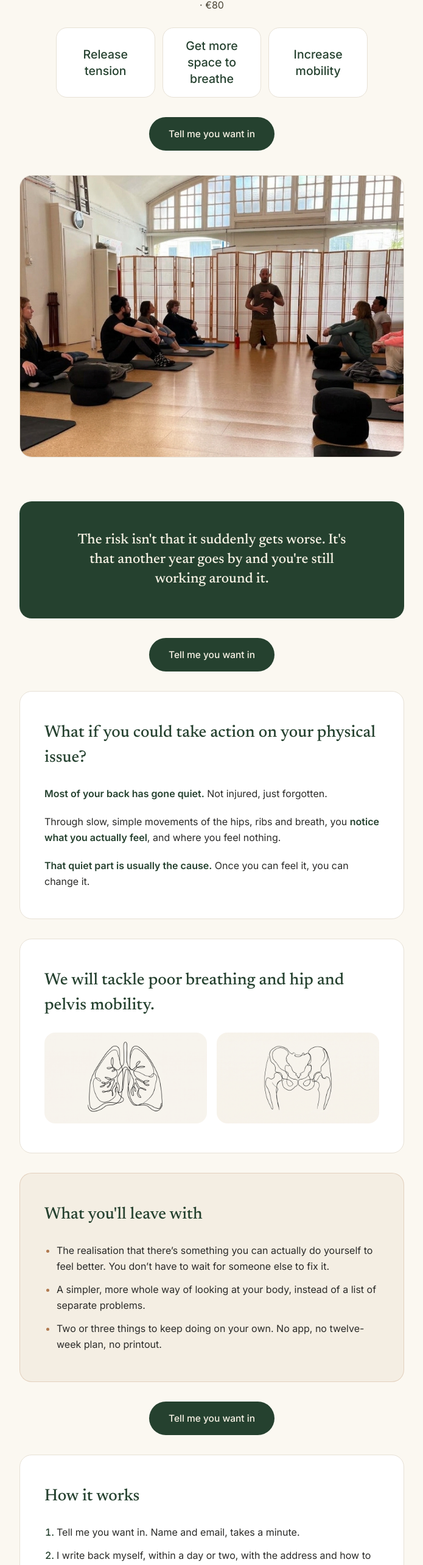
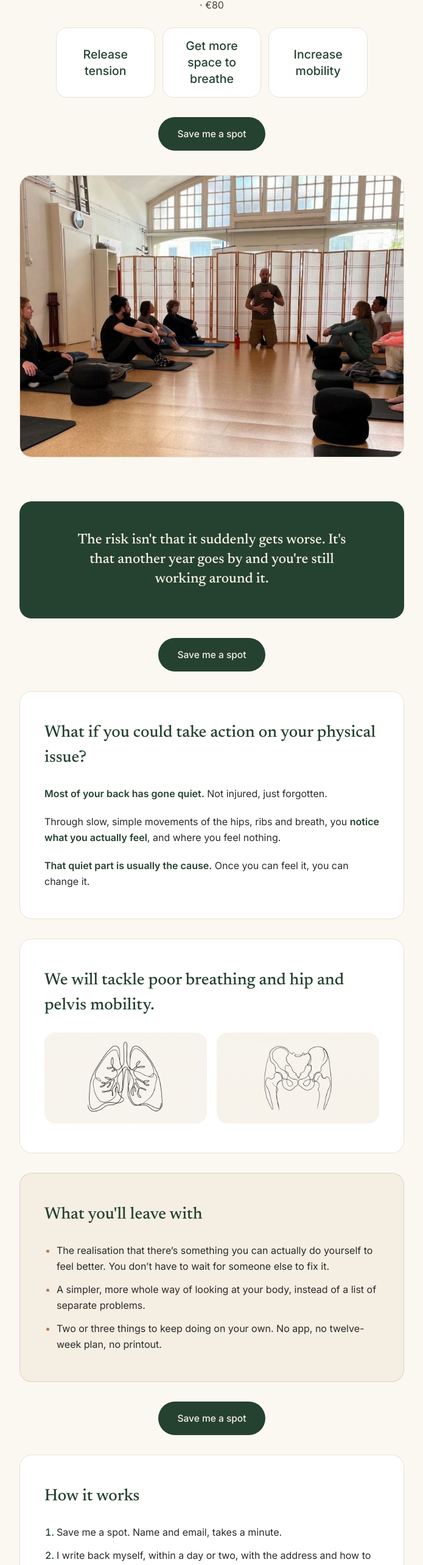
Before and after one commit to VinPOPFrance/James, a Next.js app: page /workshop in a window 1280 px wide. Shown: the part 234-2800 px from the top of the page at 61% size, without its empty margins (292-987 px from the left). Built offline with nearby package versions, Linux system fonts and the light colour scheme; no server answers.

Commit message:
Update workshop page call-to-action to "Save me a spot" for consistency and clarity

```diff
--- a/src/app/workshop/page.tsx
+++ b/src/app/workshop/page.tsx
@@ -48,7 +48,7 @@ const leaveWith = [
 ];
 
 const steps = [
-  "Tell me you want in. Name and email, takes a minute.",
+  "Save me a spot. Name and email, takes a minute.",
   "I write back myself, within a day or two, with the address and how to pay. Bring your mat.",
   "Once you’ve paid, the spot’s yours. At twelve, it closes.",
 ];
@@ -77,7 +77,7 @@ export default function WorkshopPage() {
             ))}
           </ul>
           <a href="#apply" className={`${cta} mt-8`}>
-            Tell me you want in
+            Save me a spot
           </a>
           <div className="mt-10 overflow-hidden rounded-section border border-hairline">
             <Image
@@ -102,7 +102,7 @@ export default function WorkshopPage() {
 
         <div className="text-center">
           <a href="#apply" className={cta}>
-            Tell me you want in
+            Save me a spot
           </a>
         </div>
 
@@ -163,7 +163,7 @@ export default function WorkshopPage() {
 
         <div className="text-center">
           <a href="#apply" className={cta}>
-            Tell me you want in
+            Save me a spot
           </a>
         </div>
 
@@ -205,7 +205,7 @@ export default function WorkshopPage() {
           className={`${card} scroll-mt-6 border border-hairline bg-white text-center`}
         >
           <h2 className="mb-4 font-voice text-[clamp(1.5rem,3.4vw,2rem)] font-medium text-[#25412F]">
-            Tell me you want in
+            Save me a spot
           </h2>
           <p className="mx-auto mb-8 max-w-md text-[15.5px] leading-relaxed">
             Name and email, that&apos;s all I need.
@@ -259,7 +259,7 @@ export default function WorkshopPage() {
                       <input type="hidden" name="ml-submit" value="1" />
                       <div className="ml-form-embedSubmit">
                         <button type="submit" className="primary">
-                          Tell me you want in
+                          Save me a spot
                         </button>
                         <button disabled type="button" className="loading">
                           <span className="ml-form-embedSubmitLoad" />
```
